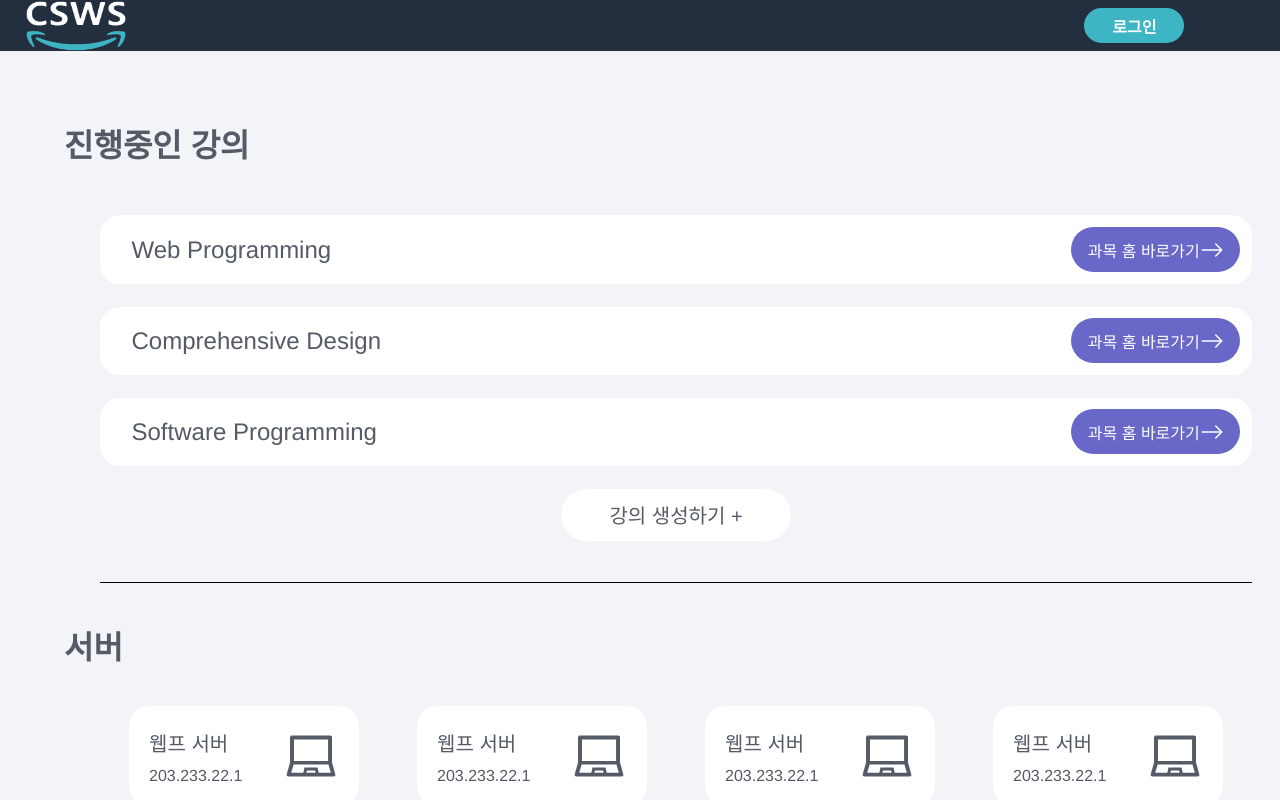
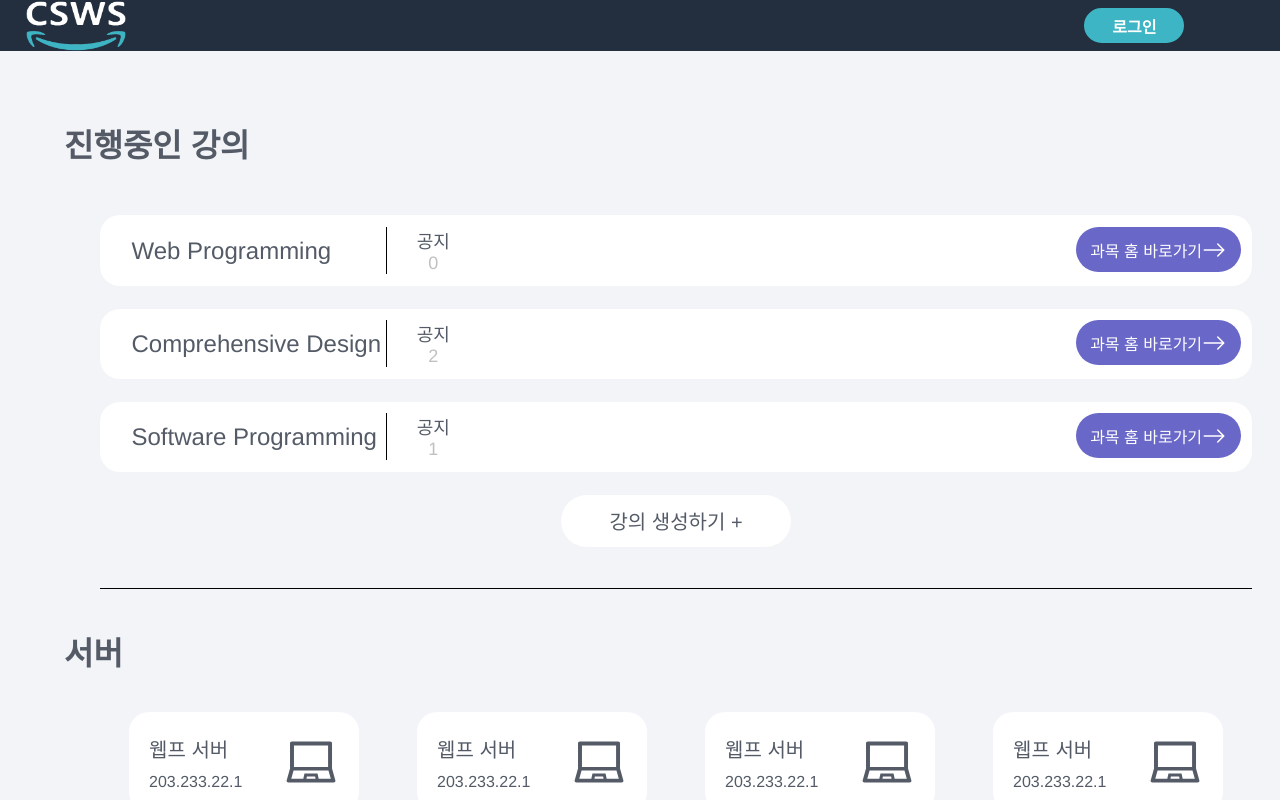
Before and after one commit to as1248/CLMS-frontend, a React (Create React App) app: page /lecturesHome in a window 1280 px wide. Shown: the top 800 px of the page. Built offline with nearby package versions, Linux system fonts and the light colour scheme; no server answers.

Commit message:
Update LecturesHome
강의 홈 페이지 수정

```diff
--- a/src/components/Lecture/LecturesHome/LectureList.js
+++ b/src/components/Lecture/LecturesHome/LectureList.js
@@ -46,7 +46,12 @@ const LectureList = () => {
         return(
           <Lecture key={i?.lectureId}>
             <Title>{i.lectureName}</Title>
-            <Detail></Detail>
+            <Todos>
+              <Todo>
+                <div>공지</div>
+                <div style={{color:'silver'}}>{i?.noticeCount}</div>
+              </Todo>
+            </Todos>
             <LectureBtn onClick={()=>navigate(`/${i?.lectureId}`)}>
               과목 홈 바로가기 <BsArrowRight size={24} />
             </LectureBtn>
@@ -83,18 +88,27 @@ const Lecture = styled.div`
 const Title = styled.div`
   display: flex;
   align-items: center;
-  width: 30%;
+  width: 25%;
   padding-left: 20px;
   font-size: 24px;
+  border-right: 1px solid black;
 `;
 
-const Detail = styled.div`
+const Todos = styled.div`
   display: flex;
+  width: 60%;
+  margin-left: 30px;
+`;
+
+const Todo = styled.div`
+  display: flex;
+  flex-direction: column;
   align-items: center;
-  width: 55%;
+  font-size: 18px;
 `;
 
 const LectureBtn = styled.div`
+  float: right;
   cursor: pointer;
   display: flex;
   justify-content: center;
```
